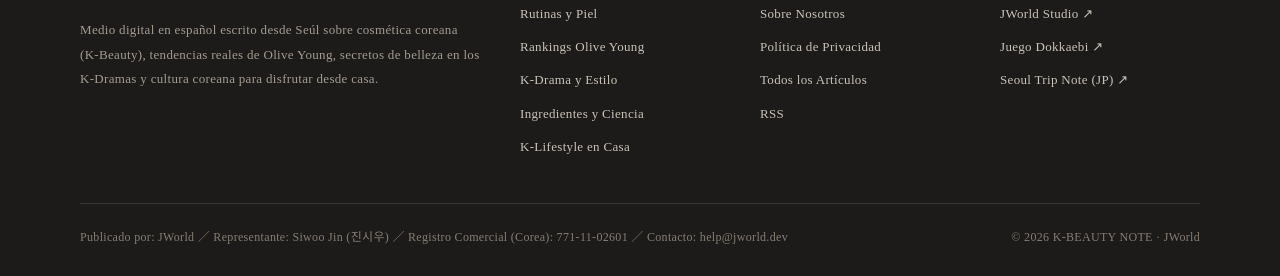
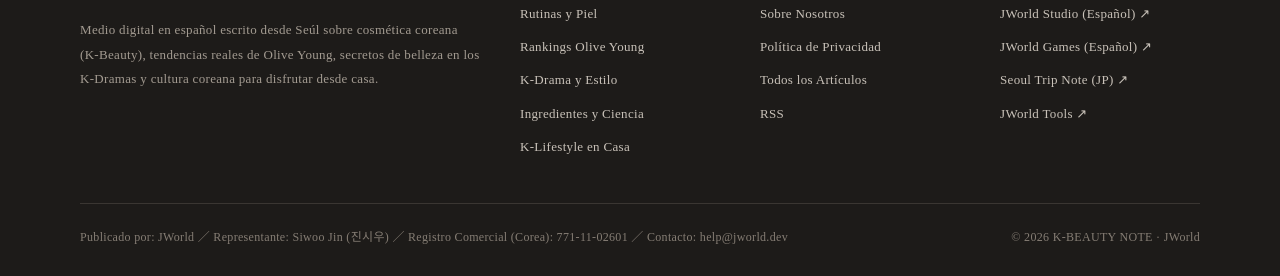
Before and after one commit to sildeswj/kbeauty-note, an Astro site: page /about in a window 1280 px wide. Shown: the part 2806-3082 px from the top of the page. Built offline with nearby package versions, Linux system fonts and the light colour scheme; Astro itself is replaced by a stand-in of ours; some packages are replaced by stand-ins of ours.

Commit message:
feat: add Klook affiliate box and localized sister-site footer links

```diff
--- a/src/components/Footer.astro
+++ b/src/components/Footer.astro
@@ -22,9 +22,10 @@ const year = new Date().getFullYear();
 		</div>
 		<div class="col">
 			<p class="h">JWORLD</p>
-			<a href="https://jworld.dev" target="_blank" rel="noopener">JWorld Studio ↗</a>
-			<a href="https://games.jworld.dev/dokkaebi/" target="_blank" rel="noopener">Juego Dokkaebi ↗</a>
+			<a href="https://jworld.dev/es/" target="_blank" rel="noopener">JWorld Studio (Español) ↗</a>
+			<a href="https://games.jworld.dev/es/" target="_blank" rel="noopener">JWorld Games (Español) ↗</a>
 			<a href="https://seoul.jworld.dev" target="_blank" rel="noopener">Seoul Trip Note (JP) ↗</a>
+			<a href="https://tools.jworld.dev" target="_blank" rel="noopener">JWorld Tools ↗</a>
 		</div>
 	</div>
 	<div class="wrap biz">
```
